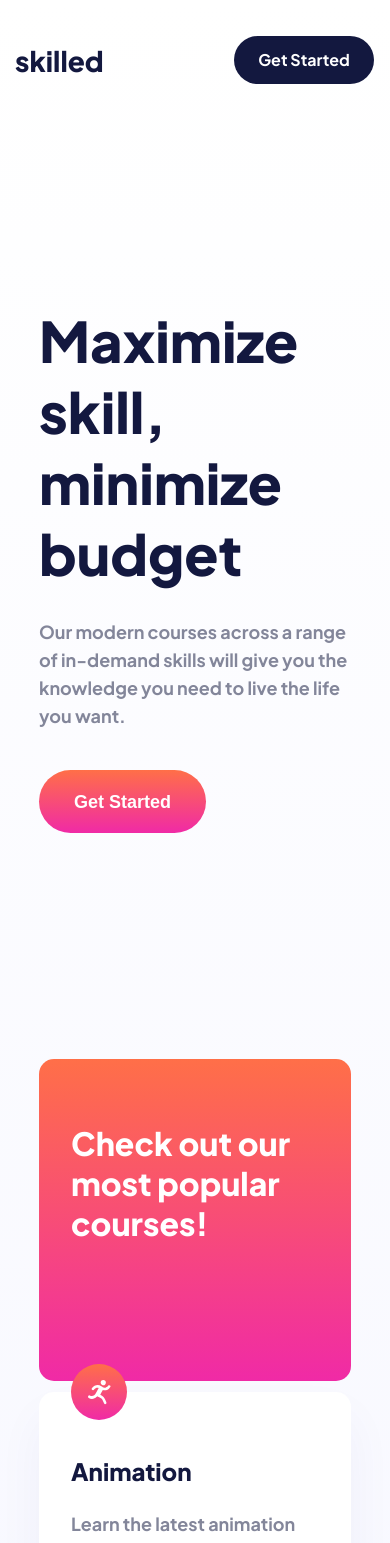
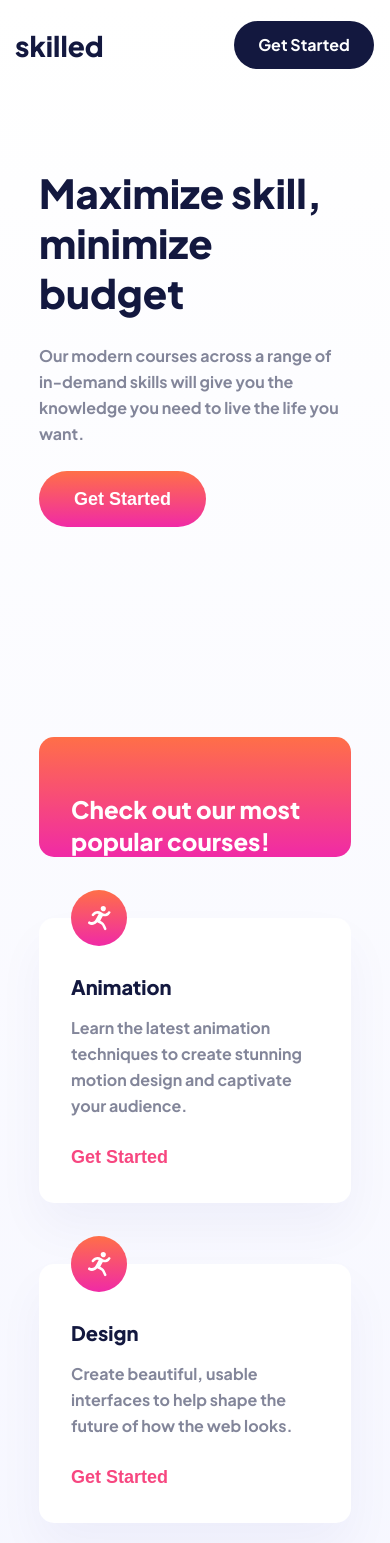
Before and after one commit to ostapyshyn/FM-Skilled-e-learning-landing-page, a React (Create React App) app: page / in a window 390 px wide. Shown: the top 1543 px of the page. Built offline with nearby package versions, Linux system fonts and the light colour scheme.

Commit message:
Fix tablet styles

```diff
--- a/src/App.scss
+++ b/src/App.scss
@@ -10,7 +10,6 @@
   /* max-width: 500px;
   border: 1px solid mediumblue; */
   margin: auto;
-
 }
 
 .hero-image {
@@ -20,14 +19,14 @@
     top: 0;
     right: 0;
     width: 56%;
-    height: 70vh;
+    height: 83vh;
     background-image: url(./assets/hero/image-hero-tablet.png);
     background-repeat: no-repeat;
-    background-position: bottom left;
+    background-position: 35px -95px;
   }
-  @include min(992px) {
+  @include min(1025px) {
     height: 95vh;
     background-image: url(./assets/hero/image-hero-desktop.png);
-    background-position: 88px -145px;
+    background-position: 97px -145px;
   }
 }
--- a/src/components/About/About.jsx
+++ b/src/components/About/About.jsx
@@ -1,12 +1,34 @@
-import React from 'react';
+import React, { useEffect, useState } from 'react';
 import Button from '../Button';
 import styles from './About.module.scss';
 
 function About({ backColor, dark, btnColor }) {
+  const [windowSize, setWindowSize] = useState(window.innerWidth);
+
+  useEffect(() => {
+    const handleResize = () => {
+      setWindowSize(window.innerWidth);
+    };
+
+    window.addEventListener('resize', handleResize);
+
+    return () => window.removeEventListener('resize', handleResize);
+  }, []);
+
   return (
-    <div style={{ backgroundColor: `var(${backColor})` }} className={styles.about_info}>
+    <div
+      style={{
+        backgroundColor: `var(${backColor})`,
+        height: dark ? '120px' : windowSize <= 1024 ? '90px' : '104px',
+      }}
+      className={styles.about_info}>
       <div className={styles.about}>
-        <span style={{ color: dark ? '#fff' : '#13183F' }}>skilled</span>
+        <span
+          style={{
+            color: dark ? '#fff' : '#13183F',
+          }}>
+          skilled
+        </span>
         <Button btnColor={btnColor}>Get Started</Button>
       </div>
     </div>
--- a/src/components/About/About.module.scss
+++ b/src/components/About/About.module.scss
@@ -36,7 +36,7 @@
     font-size: 36px;
     line-height: 45px;
     color: #ffffff;
-    @include max(768px) {
+    @include max(1024px) {
       font-size: 28px;
       line-height: 35px;
     }
--- a/src/components/Button/Button.module.scss
+++ b/src/components/Button/Button.module.scss
@@ -15,7 +15,7 @@
   height: 56px;
   cursor: pointer;
 
-  @include max(768px) {
+  @include max(1024px) {
     width: 140px;
     height: 48px;
     font-size: 16px;
--- a/src/components/Course/Course.module.scss
+++ b/src/components/Course/Course.module.scss
@@ -16,8 +16,10 @@
   flex-direction: column;
   align-items: flex-start;
 
-  @include max(1188px) {
+  @include max(1024px) {
     width: 339px;
+    height: auto;
+    padding-top: 56px;
   }
 
   svg {
@@ -31,6 +33,11 @@
     line-height: 30px;
     color: #13183f;
     margin-bottom: 24px;
+    @include max(1024px) {
+      font-size: 20px;
+      line-height: 25px;
+      margin-bottom: 16px;
+    }
   }
   p {
     font-weight: 500;
@@ -39,6 +46,10 @@
     color: #83869a;
 
     margin-bottom: 24px;
+    @include max(1024px) {
+      font-size: 16px;
+      line-height: 26px;
+    }
   }
   button {
     font-weight: 700;
@@ -49,6 +60,9 @@
     color: #f74780;
     margin-top: auto;
     margin-bottom: 40px;
+    @include max(1024px) {
+      margin-bottom: 32px;
+    }
 
     cursor: pointer;
 
--- a/src/components/InfoBlock/InfoBlock.module.scss
+++ b/src/components/InfoBlock/InfoBlock.module.scss
@@ -1,17 +1,26 @@
+@import '../../index.scss';
+
 .info {
   margin: 0 auto;
   width: 100%;
   max-width: 1110px;
   margin-top: 185px;
 
-
+  @include max(1024px) {
+    margin-top: 78px;
+  }
 
   .container {
     max-width: 457px;
-    margin-bottom: 226px;
+    margin-bottom: 250px;
 
     display: flex;
     flex-direction: column;
+
+    @include max(1024px) {
+      margin-bottom: 210px;
+      max-width: 398px;
+    }
 
     h1 {
       font-weight: 800;
@@ -19,6 +28,11 @@
       line-height: 71px;
       color: #13183f;
       margin-bottom: 29px;
+      @include max(1024px) {
+        font-size: 40px;
+        line-height: 50px;
+        margin-bottom: 25px;
+      }
     }
 
     p {
@@ -27,6 +41,11 @@
       line-height: 28px;
       color: #83869a;
       margin-bottom: 40px;
+      @include max(1024px) {
+        font-size: 16px;
+        line-height: 26px;
+        margin-bottom: 24px;
+      }
     }
     button {
       font-weight: 700;
@@ -39,6 +58,9 @@
       border: none;
       width: 167px;
       height: 63px;
+      @include max(1024px) {
+        height: 56px;
+      }
       &:active {
         transform: scale(0.98);
       }
--- a/src/components/Main/Main.module.scss
+++ b/src/components/Main/Main.module.scss
@@ -13,9 +13,13 @@
   margin-bottom: 90px;
 
   @include max(1188px) {
-    width: 340px;
+    width: 100%;
+  }
+
+  @include max(1024px) {
     gap: 11px;
-    width: 100%;
+    margin-bottom: 36px;
+    max-width: 689px;
   }
 }
 
@@ -30,7 +34,13 @@
   border-radius: 15px;
   padding-inline: 32px;
   padding-top: 64px;
-  @include max(1188px) {
+  margin-bottom: 50px;
+
+  @include max(1024px) {
     width: 339px;
+    font-size: 24px;
+    line-height: 32px;
+    padding-top: 56px;
+    height: auto;
   }
 }
```
